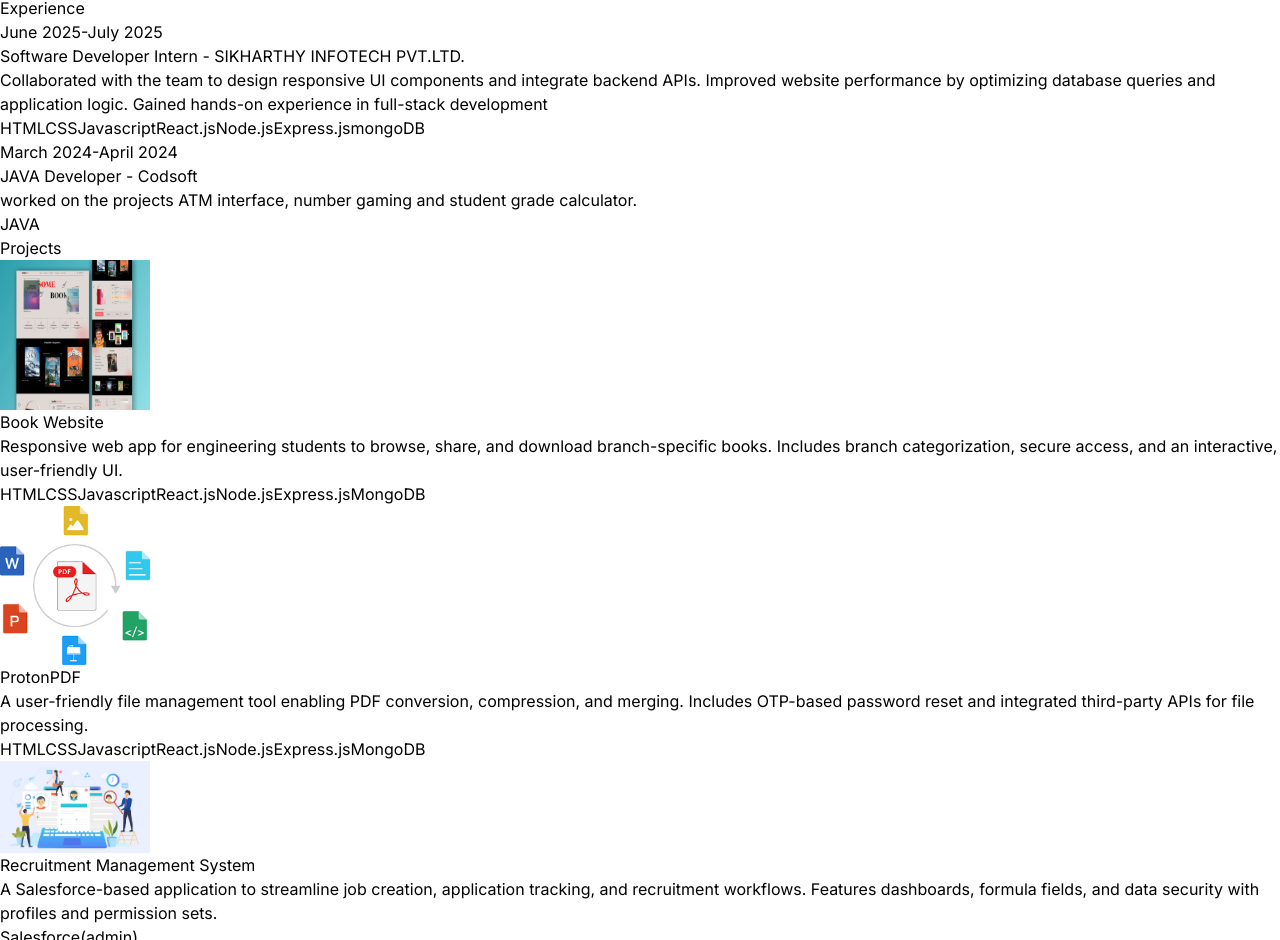
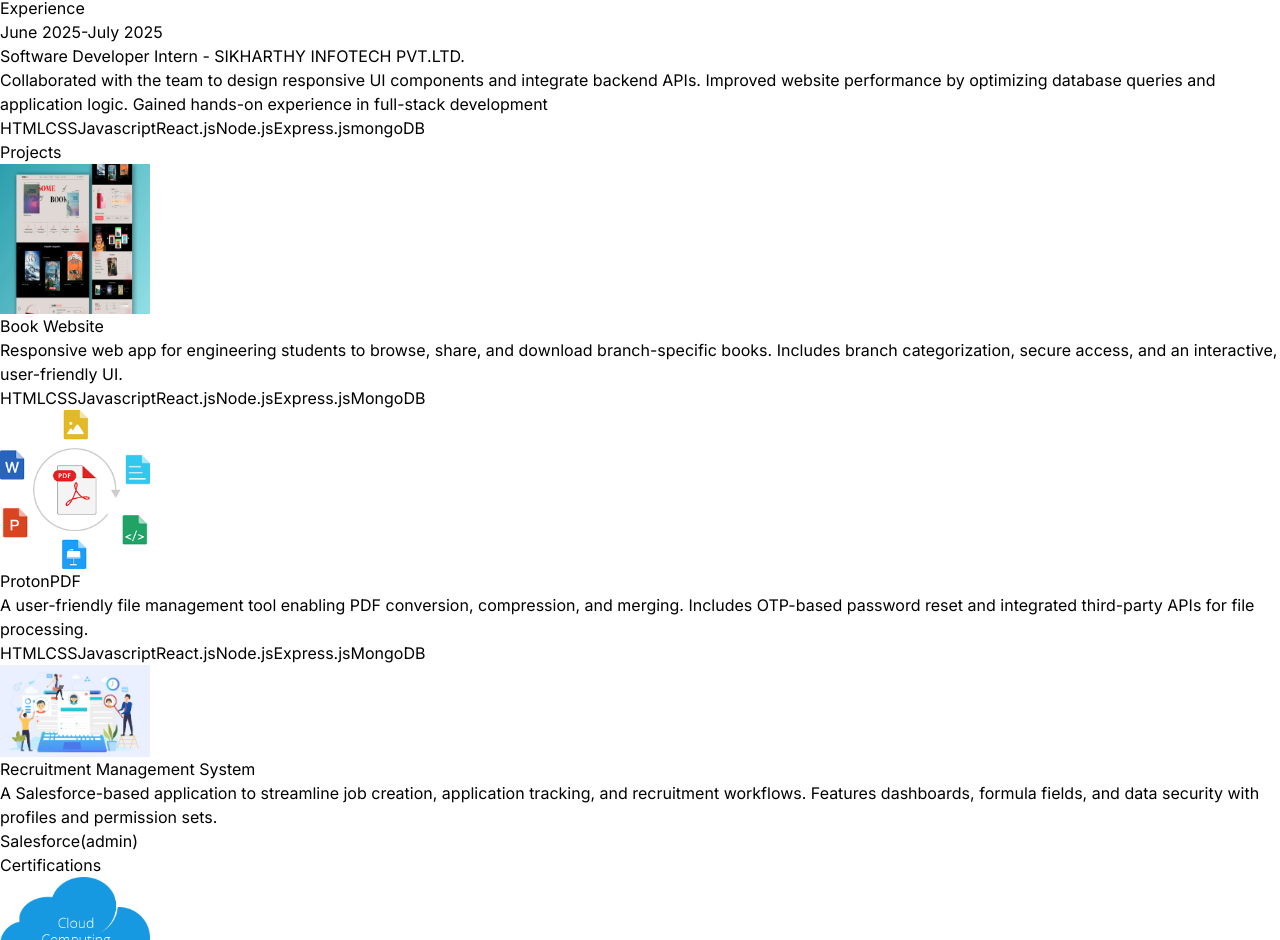
Before and after one commit to Khushbu8130/React_Portfolio, a React (Vite) app: page / in a window 1280 px wide. Shown: the part 1679-2619 px from the top of the page. Built offline with nearby package versions, Linux system fonts and the light colour scheme.

Commit message:
Update index.js

```diff
--- a/src/constants/index.js
+++ b/src/constants/index.js
@@ -20,15 +20,7 @@ export const EXPERIENCES = [
     roleLink: "https://drive.google.com/file/d/1SYEJZlKPkEhjvsgVZ9ELstoeEq9wDKro/view?usp=sharing",
     companyLink: "https://siplhub.com/",
   },
-  {
-    year: "March 2024-April 2024",
-    role: "JAVA Developer",
-    company: "Codsoft",
-    description: `worked on the projects ATM interface, number gaming and student grade calculator.`,
-    technologies: ["JAVA"],
-    roleLink: "https://drive.google.com/file/d/1O352zwmG4c4tRxkpf_KswjLJ7brUCYKO/view",
-    companyLink: "https://www.codsoft.in/",
-  },
+
 
 ];
 
```
